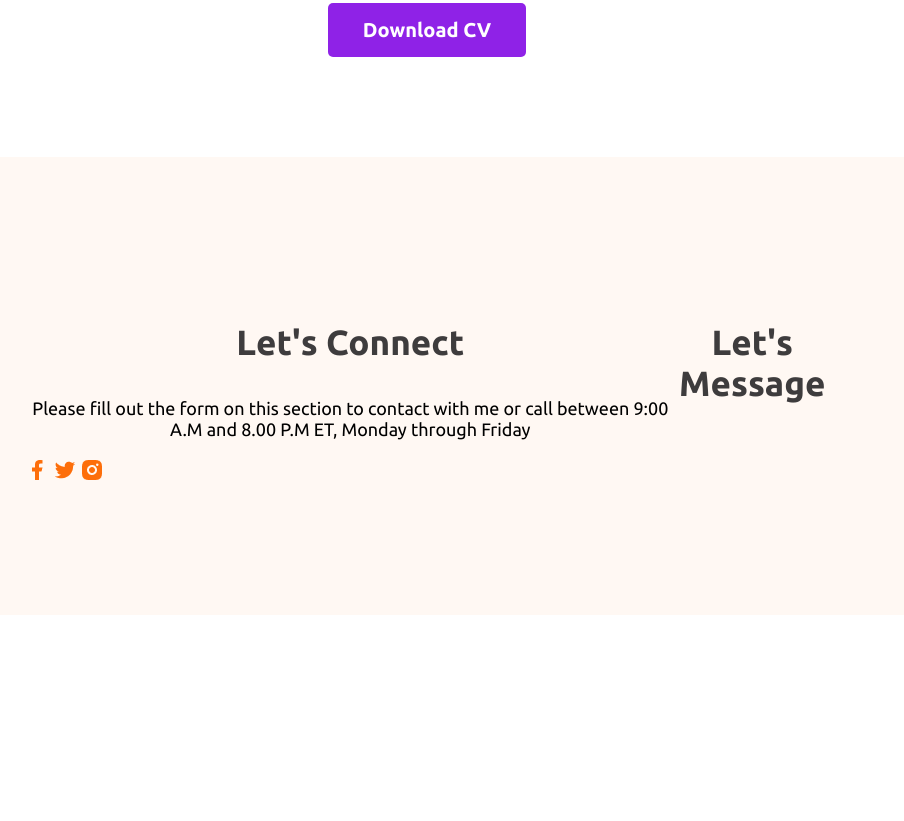
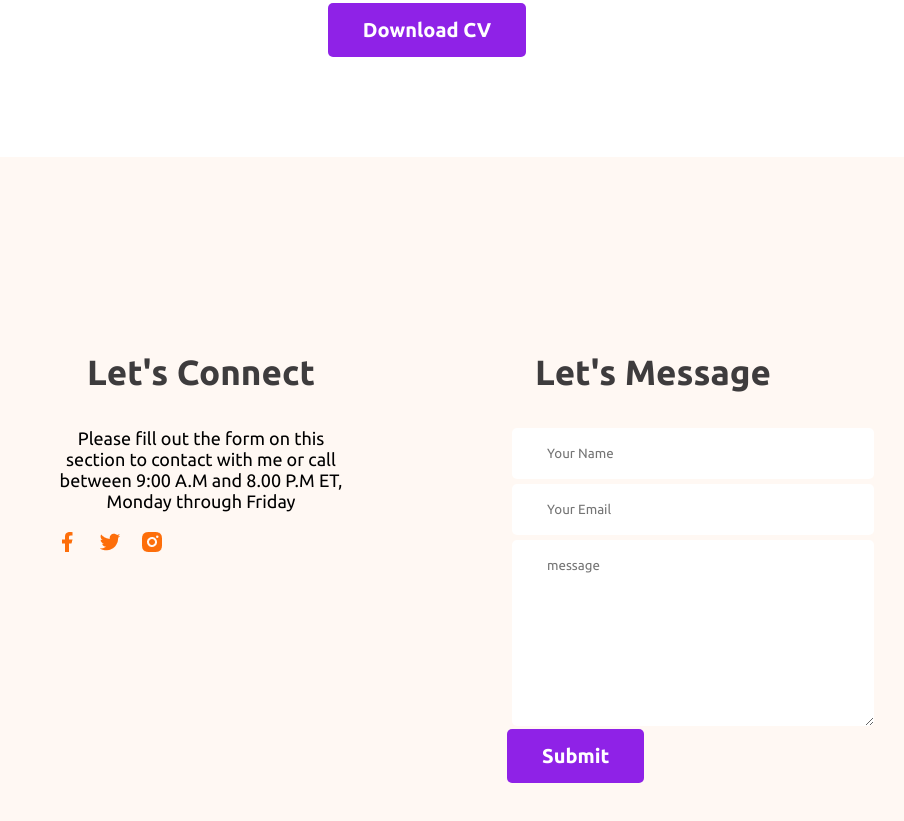
Before and after one commit to JeweL645/My-Portfolio, a plain HTML site: page index.html in a window 1280 px wide. Shown: the part 2936-3757 px from the top of the page, without its empty margins (213-1117 px from the left). Before the commit the page ends 3559 px from the top, so only its background shows below. Drawn offline with Linux system fonts and the light colour scheme.

Commit message:
Gorib Marka Portfolio

```diff
--- a/index.html
+++ b/index.html
@@ -174,6 +174,12 @@
         </div>
         <div class="footer-column">
             <h3 class="section-tittle">Let's Message</h3>
+            <form class="contact" action="">
+                <input type="text" placeholder="Your Name">
+                <input type="email" placeholder="Your Email">
+                <textarea placeholder="message" name="" id="" cols="30" rows="10"></textarea>
+                <input class="btn-primary" type="submit" value="Submit">
+            </form>
         </div>
 
     </footer>
--- a/styles/style.css
+++ b/styles/style.css
@@ -191,7 +191,27 @@ main section {
 }
 footer{
     display: flex;
+    gap: 100px;
     background: #FFF8F3;
     margin-top: 100px;
     padding: 130px 230px;
 }
+.footer-column{
+    width: 50%;
+    padding: 30px;
+}
+.contact input[type="text"],.contact input[type="email"], textarea{
+    display: block;
+    margin: 5px;
+    margin-bottom: 3px;
+    padding: 18px 35px;
+    color: #757575;
+    border-radius: 5px;
+    border: 0px;
+    background: white;
+    width: 100%;
+}
+
+footer .social-links a{
+    margin-right: 15px;
+}
```
